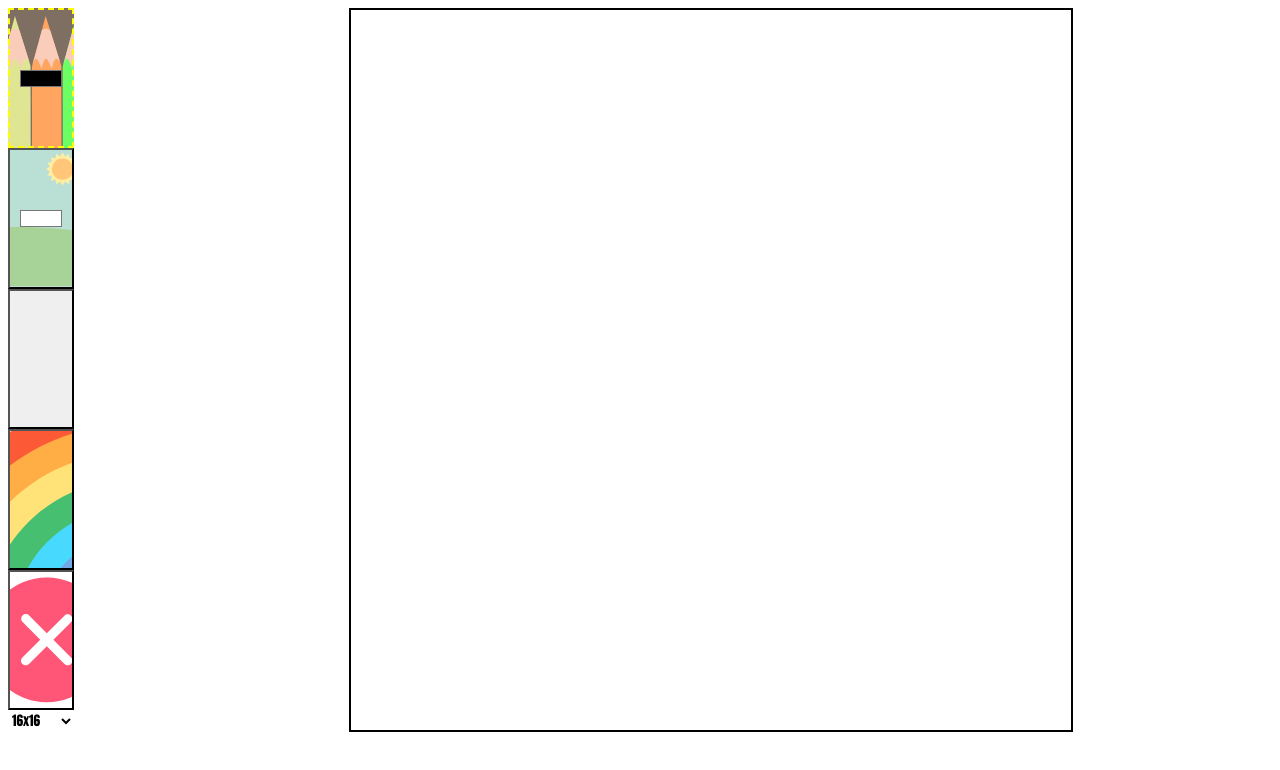
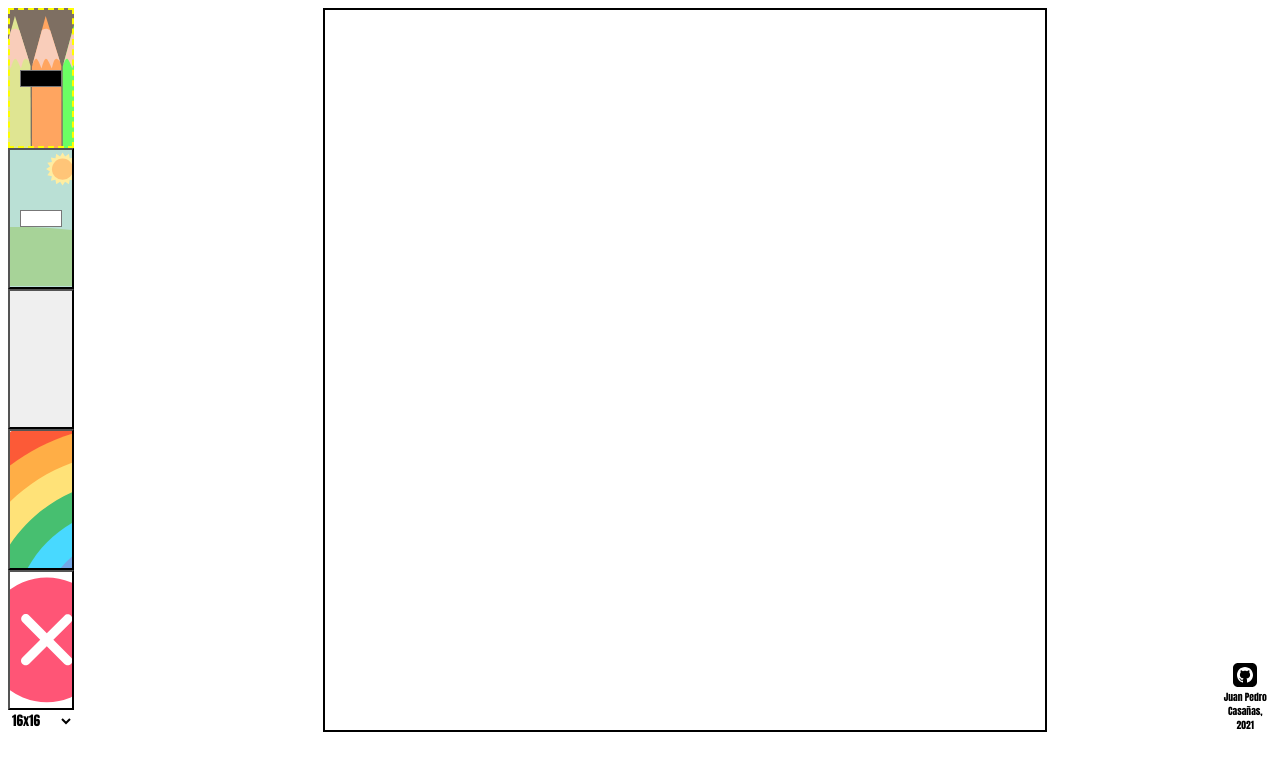
Before and after one commit to JuanPedroCasanas/Etch-A-Sketch, a plain HTML site: page index.html in a window 1280 px wide. Drawn offline with Linux system fonts and the light colour scheme.

Commit message:
Added credits, project finished.
Might consider adding responsive design althought it would mean changing the whole input mechanism, maybe it's just better to rewrite the code for mobiles.

```diff
--- a/index.html
+++ b/index.html
@@ -28,6 +28,7 @@
   </div>
   <div id="drawingBoard">
   </div>
+  <div class = 'credits'><a href="https://github.com/JuanPedroCasanas/Etch-A-Sketch"><img src="/images/githubLogo.svg"><figcaption>Juan Pedro Casañas, 2021</figcaption></a></div>
 </body>
 
 </html>
--- a/style.css
+++ b/style.css
@@ -1,6 +1,6 @@
 body{
   display: grid;
-  grid-template-columns: 1fr 20fr;
+  grid-template-columns: 1fr 20fr 1fr;
   grid-template-rows: 1fr;
 }
 
@@ -122,3 +122,21 @@ body{
   background-color: rgba(255, 255, 255, 0.5);
   font-family:Impact, Haettenschweiler, 'Arial Narrow Bold', sans-serif;
 }
+
+.credits{
+  display: flex;
+  align-self: last baseline;
+  text-align: center;
+}
+a, a:visited, a:link, a:active{
+  color: black;
+  font-family:Impact, Haettenschweiler, 'Arial Narrow Bold', sans-serif;
+  text-decoration: none;
+  font-size: 0.6em;
+}
+
+img:hover{
+  transform: scale(120%);
+  background-color: white;
+  border-radius: 30%;
+}
```
Also changed, not shown: images/githubLogo.svg (added).
